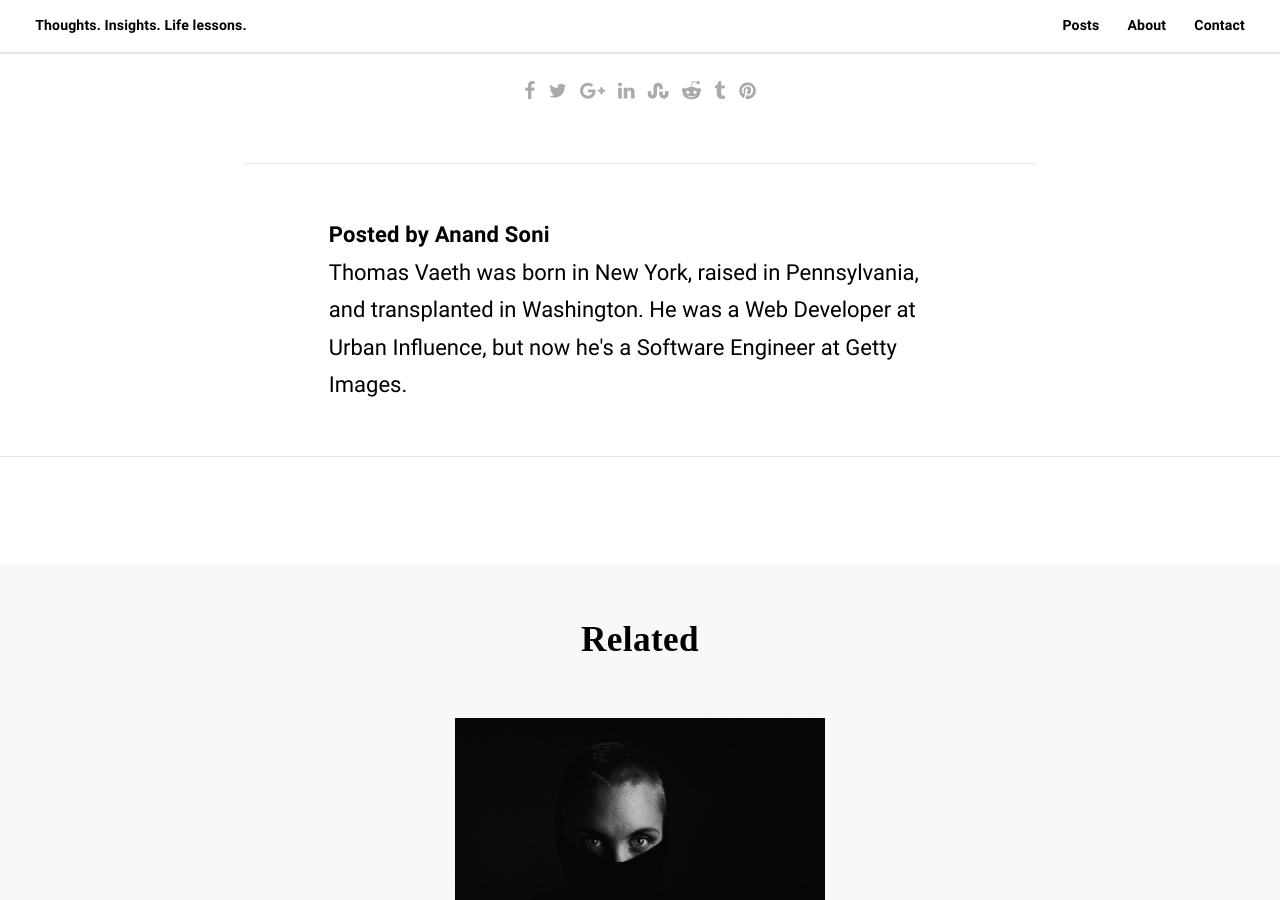
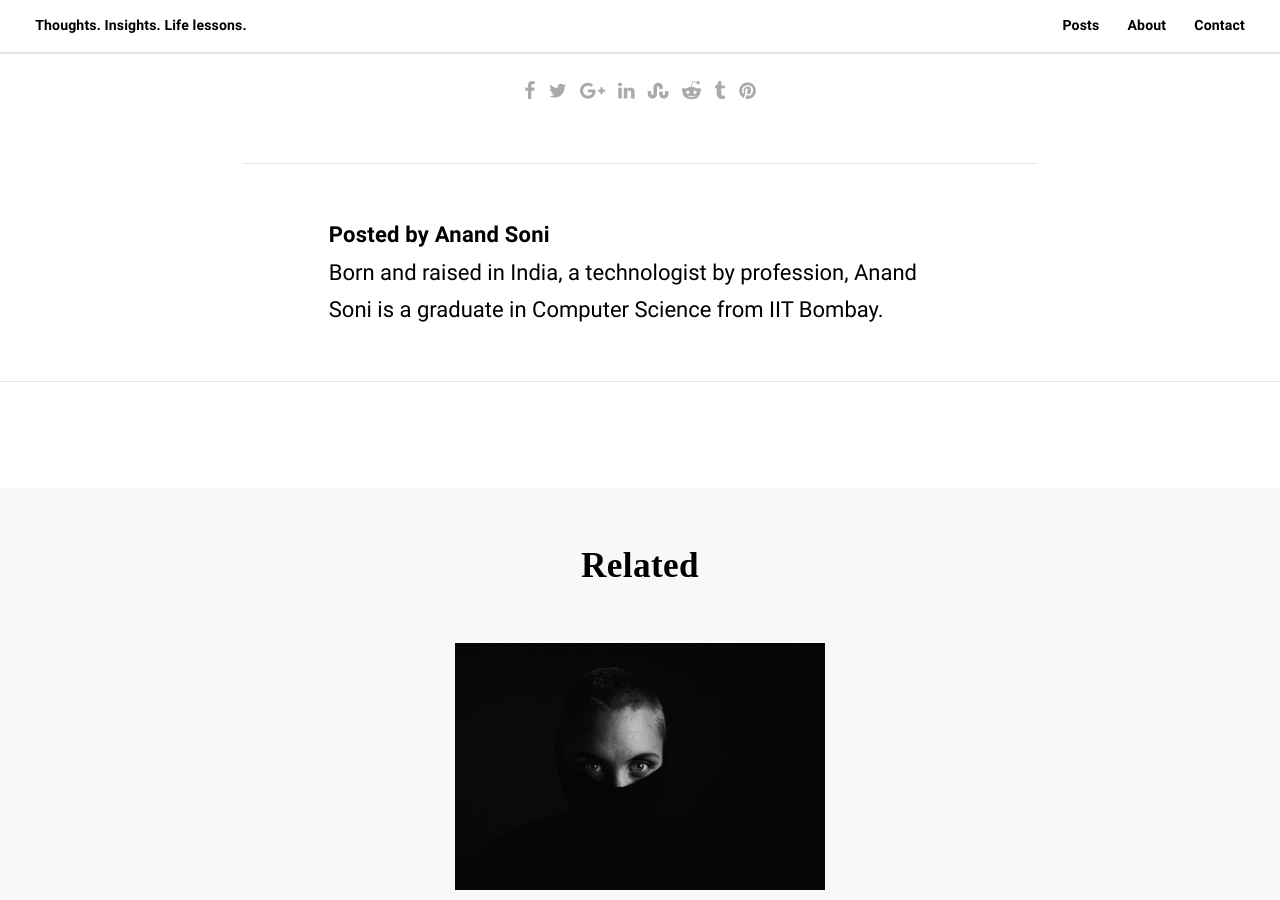
Before and after one commit to anandsoni11/anandsoni11.github.io, a Jekyll site: the page built from _posts/2016-7-31-introvert-professional.markdown, in a window 1280 px wide and 900 px high, scrolled down 4508 px. Built offline with Jekyll 4.4.1, drawn with Linux system fonts in a browser that asks for light colours; some web fonts are replaced; comment, search, counter and statistics services are not loaded.

Commit message:
Updated bio

```diff
--- a/_config.yml
+++ b/_config.yml
@@ -35,7 +35,7 @@ mailchimp_input: b_66ddf555dab480e6a8606430b_89b3ee034f
 # Author settings
 author:
   - name: Anand Soni
-    bio: Thomas Vaeth was born in New York, raised in Pennsylvania, and transplanted in Washington. He was a Web Developer at Urban Influence, but now he's a Software Engineer at Getty Images.
+    bio: Born and raised in India, a technologist by profession, Anand Soni is a graduate in Computer Science from IIT Bombay.
     url: http://anandsoni.in
 
 # Build settings
```
